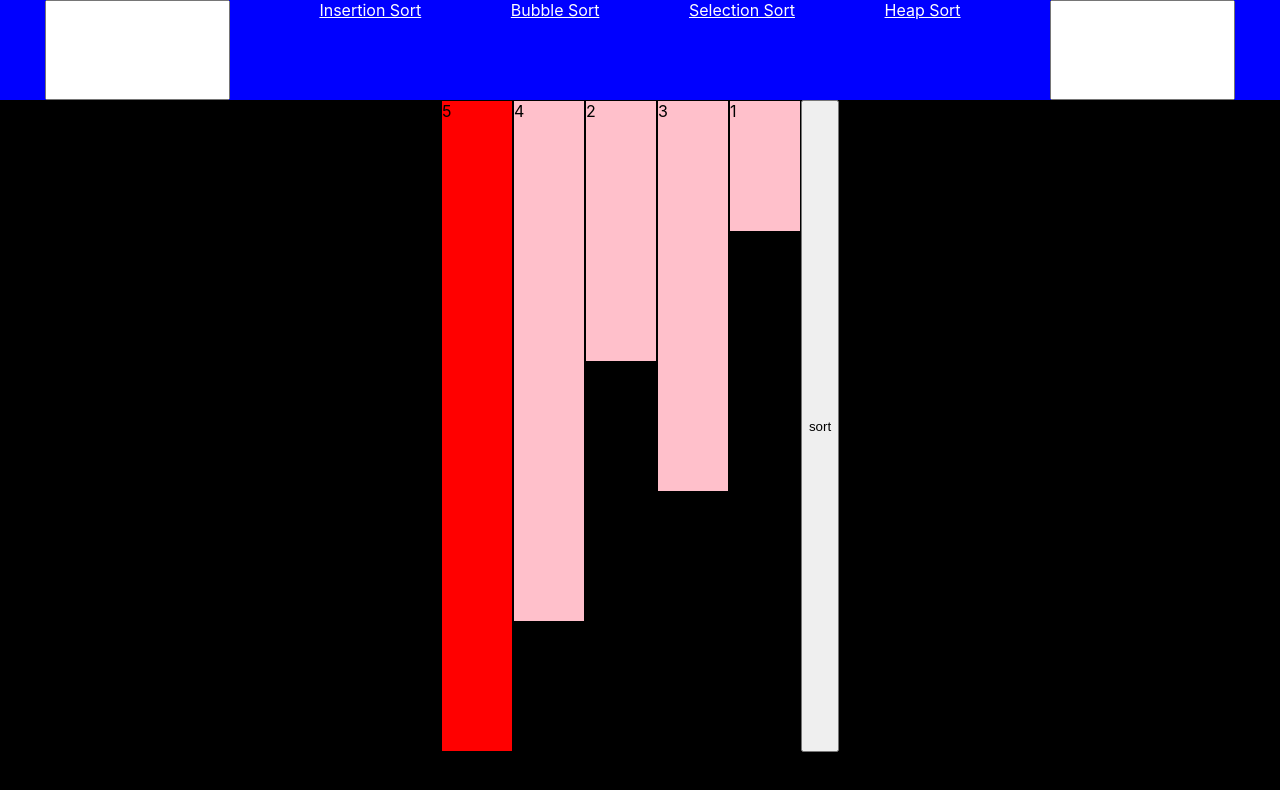
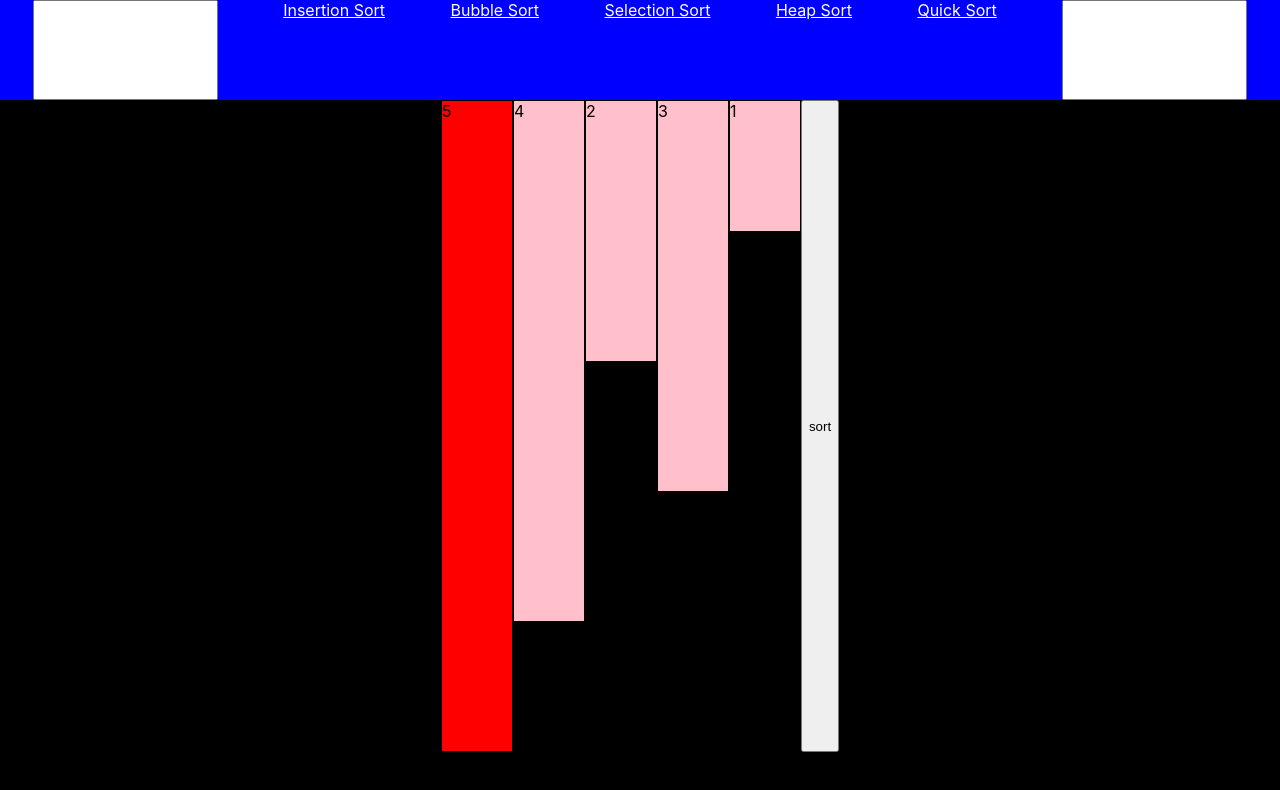
Before and after one commit to semperag/Learn-Algorithms, a React (Create React App) app: page / in a window 1280 px wide. Shown: the top 790 px of the page. Built offline with nearby package versions, Linux system fonts and the light colour scheme.

Commit message:
quick sort

```diff
--- a/src/Navbar.js
+++ b/src/Navbar.js
@@ -44,6 +44,7 @@ const Navbar = ({items, setItems, setSpeed, shuffleArray}) => {
             <Link to="/bubble-sort">Bubble Sort</Link>
             <Link to="/selection-sort">Selection Sort</Link>
             <Link to="/heap-sort">Heap Sort</Link>
+            <Link to="/heap-sort">Quick Sort</Link>
             <input onChange={changeSpeed}></input>
         </div>
     );
```
